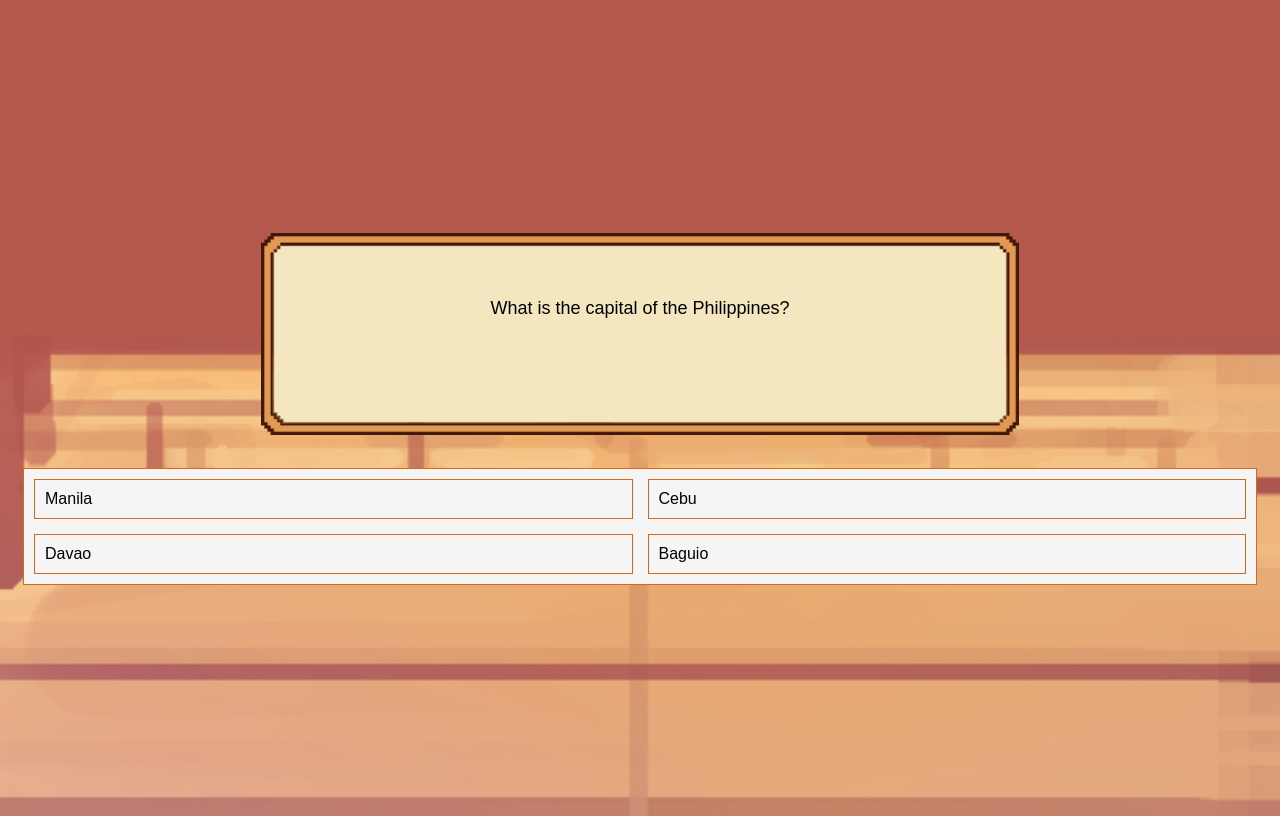
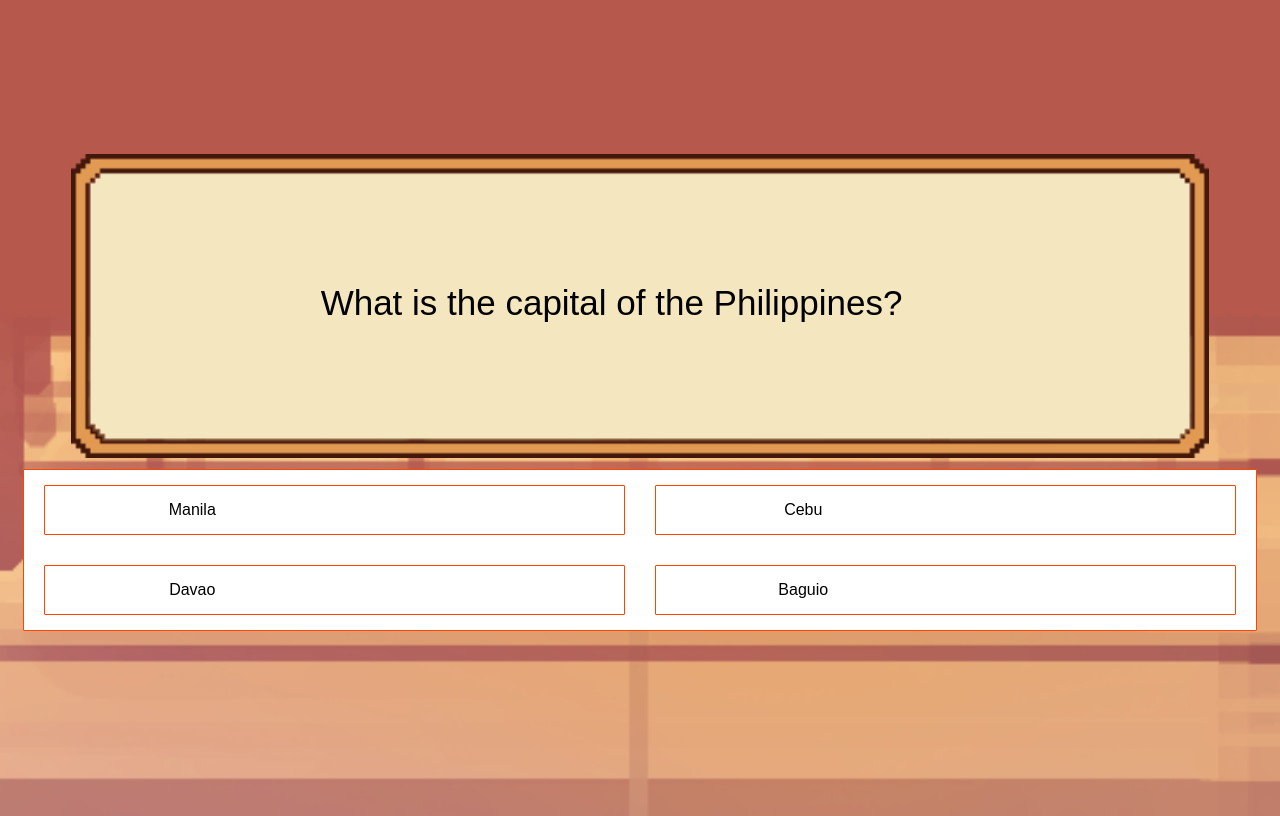
Before and after one commit to manuellevcruz-ship-it/Quiz, a plain HTML site: page index.html in a window 1280 px wide. Drawn offline with Linux system fonts and the light colour scheme.

Commit message:
Add files via upload

```diff
--- a/index.html
+++ b/index.html
@@ -4,6 +4,7 @@
 <meta charset="UTF-8">
 <title>Quiz Game</title>
 <link rel="stylesheet" href="style.css">
+<link href="https://fonts.googleapis.com/css2?family=Press+Start+2P&display=swap" rel="stylesheet">
 </head>
 
 <body>
@@ -12,7 +13,6 @@
     <div class="question-box">
         Question will appear here
     </div>
-
     <ul class="choices"></ul>
 </div>
 
--- a/style.css
+++ b/style.css
@@ -7,56 +7,57 @@
         height: 100vh;
         background-image: url(Pictures/School.png);
         background-size: cover;
+        background-position: center;
         background-repeat: no-repeat;
     }
 
     .game-container {
-        width: 2000px;
-        height: 320px;
+        width: 200vh;
         background-image: url(Pictures/Box.png);
         background-repeat: no-repeat;
         background-position: center top;
-        background-size: 60%;
+        background-size: 90%;
         border: none;
         padding: 15px;
+        transition: ease 1s;
     }
 
     .question-box {
         height: 100px;
+        transform: translate(3.5%, 17%);
         border: #e74c3c;
         margin-bottom: 100px;
         word-wrap: break-word;
-        padding: 10px;
-        font-size: 18px;
+        padding: 50px;
+        font-size: 35px;
+        max-width: 1000px;
         display: flex;
         white-space: normal;
         align-items: center;
         justify-content: center;
         text-align: center;
+        transition: ease 0.4s;
     }
 
-    .choices {
+    .choices  {
         display: grid;
-        grid-template-columns: 1fr 1fr;
-        gap: 15px;
-        padding: 10px;
+        grid-template-columns: 2fr 2fr;
+        gap: 30px;
+        padding: 15px 20px;
         cursor: pointer;
-        background: #f5f5f5;
-        border-radius: 16;
-        border: 1px solid chocolate;
+        background: #ffffff;
+        border: 1px solid orangered;
+        border-radius: 1px;
+        text-align: center;
+        transition: ease 0.3s;
     }
 
-    .choice {
-        height: 60px;
-        color: white;
-        font-size: 16px;
-        border: none;
-        cursor: pointer;
-        font-weight: bold;
+    .choices:hover {
+        background: rgb(232, 190, 174)
     }
 
-
-    .red { background-color: #e74c3c; }
-    .blue { background-color: #3498db; }
-    .yellow { background-color: #f1c40f; }
-    .green { background-color: #2ecc71; }
+    .minecraft-text {
+  font-family: 'Press Start 2P', monospace;
+  font-size: 18px;
+  color: #ffffff;
+    }
```
